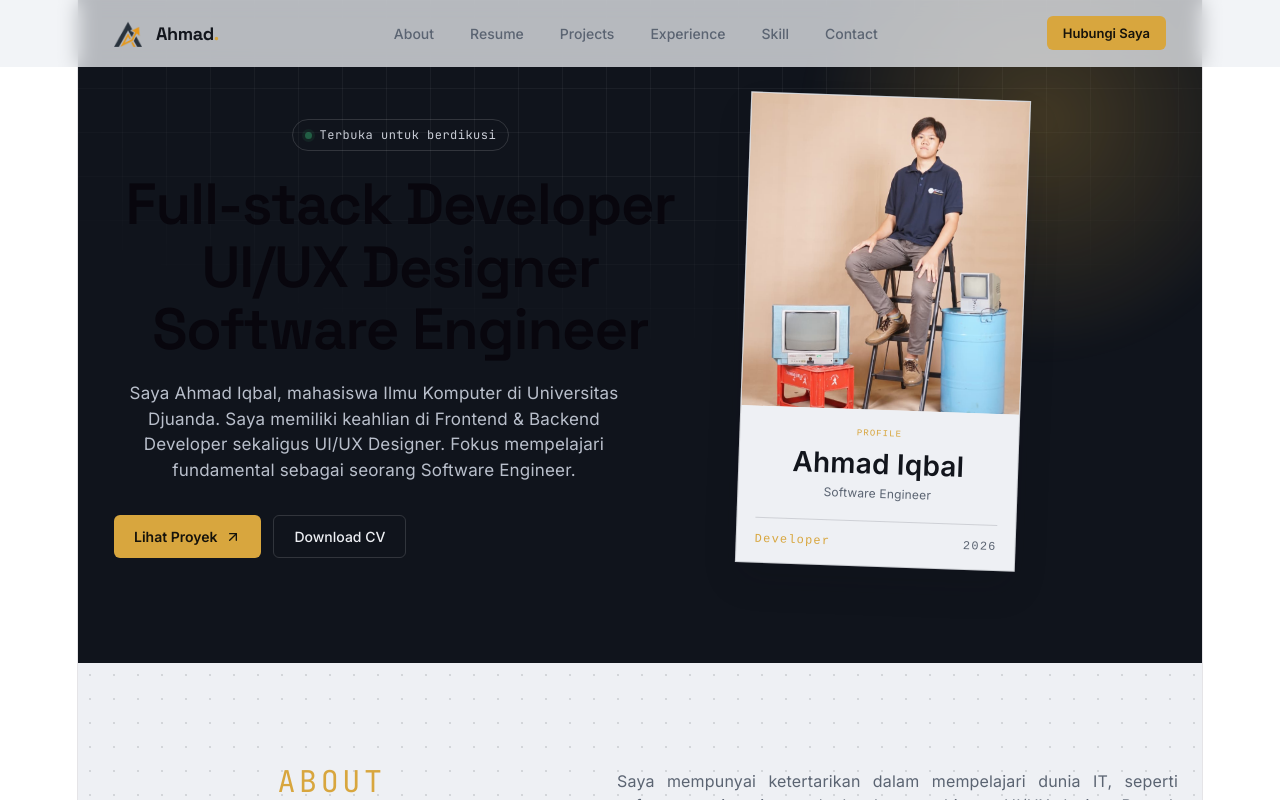
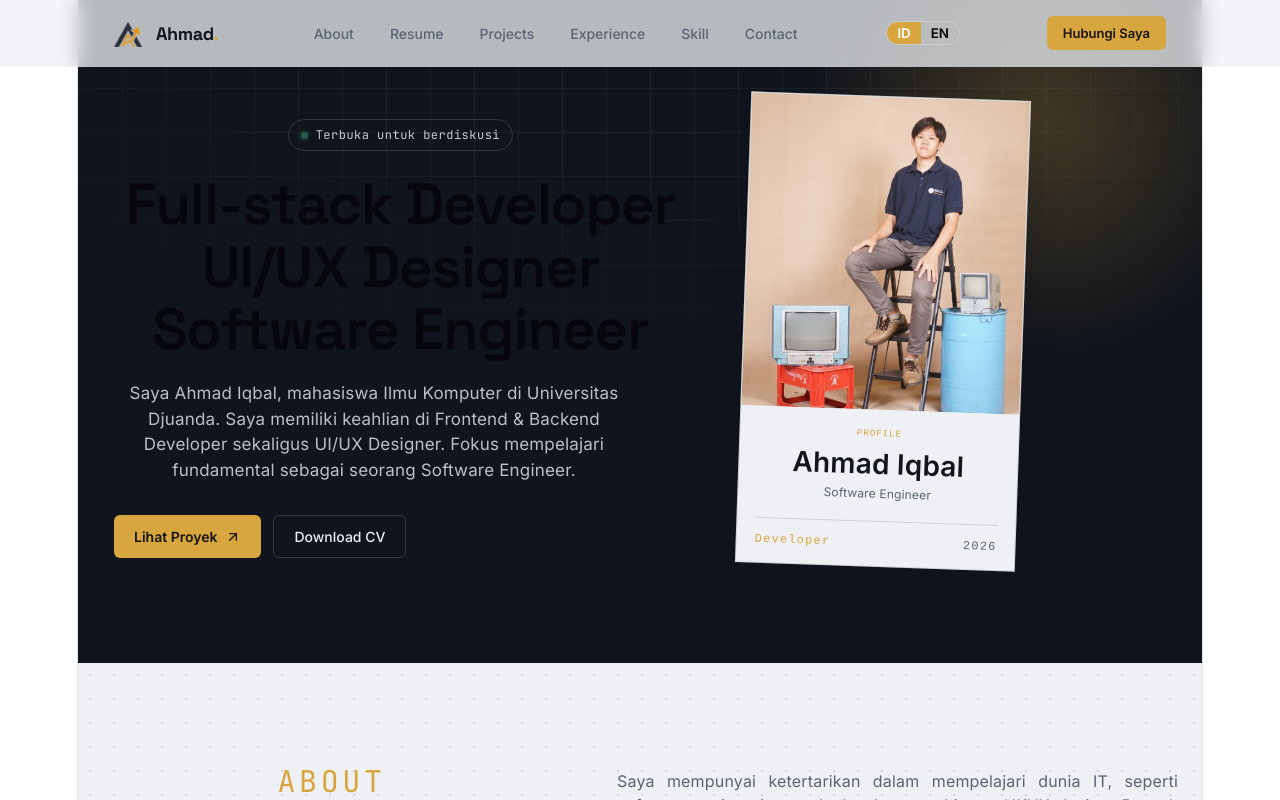
Before and after one commit to AhmadIqbalFE/my-portfolio, a React (Vite) app: page / in a window 1280 px wide. Shown: the top 800 px of the page. Built offline with nearby package versions, Linux system fonts and the light colour scheme.

Commit message:
add languages

```diff
--- a/package.json
+++ b/package.json
@@ -10,9 +10,10 @@
     "preview": "vite preview"
   },
   "dependencies": {
+    "i18next": "^26.4.7",
     "lucide-react": "^1.34.0",
-    "react": "^19.2.8",
-    "react-dom": "^19.2.8",
+    "react": "^19.3.1",
+    "react-dom": "^19.3.1",
     "react-icons": "^5.7.0"
   },
   "devDependencies": {
--- a/src/components/layout/Navbar.jsx
+++ b/src/components/layout/Navbar.jsx
@@ -2,10 +2,12 @@ import { useEffect, useState } from "react";
 import { Menu, X } from "lucide-react";
 import { navigation } from "../../data/navigation";
 import weblogo from "../../assets/images/navbarlogo.png";
+import { useLanguage } from "../../i18n/LanguageContext";
 
 function Navbar() {
   const [menuOpen, setMenuOpen] = useState(false);
   const [scrolled, setScrolled] = useState(false);
+  const { lang, setLang } = useLanguage();
 
   useEffect(() => {
     const onScroll = () => {
@@ -58,6 +60,21 @@ function Navbar() {
           ))}
         </div>
 
+        <div className="lang-switcher">
+          <button
+            className={lang === "id" ? "active" : ""}
+            onClick={() => setLang("id")}
+          >
+            ID
+          </button>
+          <button
+            className={lang === "en" ? "active" : ""}
+            onClick={() => setLang("en")}
+          >
+            EN
+          </button>
+        </div>
+
         <button
           className="btn-desktop navbar-contact-button"
           onClick={() => scrollTo("kontak")}
--- a/src/components/sections/Hero.jsx
+++ b/src/components/sections/Hero.jsx
@@ -1,8 +1,10 @@
 import { ArrowUpRight } from "lucide-react";
 import Reveal from "../common/Reveal";
 import profilePhoto from "../../assets/profile-photo.jpeg";
+import { useLanguage } from "../../i18n/LanguageContext";
 
 function Hero() {
+  const { t } = useLanguage();
   const scrollTo = (id) => {
     const element = document.getElementById(id);
 
@@ -31,7 +33,7 @@ function Hero() {
           <div>
             <span className="badge">
               <span className="badge-dot" />
-              Terbuka untuk berdikusi
+              {t("hero.badge")}
             </span>
 
             <h1 className="font-display hero-title">
--- /dev/null
+++ b/src/i18n/LanguageContext.jsx
@@ -0,0 +1,31 @@
+import { createContext, useContext, useState, useEffect } from "react";
+import id from "./id.json";
+import en from "./en.json";
+
+const translations = { id, en };
+const LanguageContext = createContext();
+
+export function LanguageProvider({ children }) {
+  const [lang, setLang] = useState(() => {
+    return localStorage.getItem("lang") || "id";
+  });
+
+  useEffect(() => {
+    localStorage.setItem("lang", lang);
+    document.documentElement.lang = lang;
+  }, [lang]);
+
+  const t = (key) => {
+    return (
+      key.split(".").reduce((obj, k) => obj?.[k], translations[lang]) ?? key
+    );
+  };
+
+  return (
+    <LanguageContext.Provider value={{ lang, setLang, t }}>
+      {children}
+    </LanguageContext.Provider>
+  );
+}
+
+export const useLanguage = () => useContext(LanguageContext);
--- /dev/null
+++ b/src/i18n/en.json
@@ -0,0 +1,15 @@
+{
+  "hero": {
+    "badge": "Open to discussions",
+    "title": "Full-stack Developer, UI/UX Designer & Software Engineer",
+    "description": "I'm {{name}}, a Computer Science student at Universitas Djuanda. I have expertise in Frontend & Backend Development as well as UI/UX Design. I focus on learning the fundamentals of becoming a Software Engineer.",
+    "viewProjects": "View Projects",
+    "downloadCv": "Download CV",
+    "photoAlt": "Photo of {{name}}",
+    "profileTag": "PROFILE",
+    "role": "Software Engineer",
+    "meta": {
+      "developer": "Developer"
+    }
+  }
+}
--- /dev/null
+++ b/src/i18n/id.json
@@ -0,0 +1,15 @@
+{
+  "hero": {
+    "badge": "Terbuka untuk berdiskusi",
+    "title": "Full-stack Developer, UI/UX Designer & Software Engineer",
+    "description": "Saya {{name}}, mahasiswa Ilmu Komputer di Universitas Djuanda. Saya memiliki keahlian di Frontend & Backend Developer sekaligus UI/UX Designer. Fokus mempelajari fundamental sebagai seorang Software Engineer.",
+    "viewProjects": "Lihat Proyek",
+    "downloadCv": "Download CV",
+    "photoAlt": "Foto {{name}}",
+    "profileTag": "PROFIL",
+    "role": "Software Engineer",
+    "meta": {
+      "developer": "Developer"
+    }
+  }
+}
--- a/src/main.jsx
+++ b/src/main.jsx
@@ -1,10 +1,13 @@
 import { StrictMode } from "react";
 import { createRoot } from "react-dom/client";
 import "./index.css";
+import { LanguageProvider } from "./i18n/LanguageContext";
 import App from "./App.jsx";
 
 createRoot(document.getElementById("root")).render(
   <StrictMode>
-    <App />
+    <LanguageProvider>
+      <App />
+    </LanguageProvider>
   </StrictMode>
 );
--- a/src/styles/index.css
+++ b/src/styles/index.css
@@ -77,6 +77,26 @@ section {
 .divider {
   height: 1px;
   background: var(--line);
+}
+
+/* Language Switcher */
+.lang-switcher {
+  display: inline-flex;
+  border: 1px solid #ccc;
+  border-radius: 999px;
+  overflow: hidden;
+  font-color: var(--muted);
+}
+.lang-switcher button {
+  padding: 3px 10px;
+  background: transparent;
+  border: none;
+  cursor: pointer;
+  font-weight: 600;
+}
+.lang-switcher button.active {
+  background: var(--gold);
+  color: #fff;
 }
 
 /* Eyebrow */
```
Also changed, not shown: src/i18n/index.js (added, +17 -0 lines), 1 other file (tests, documents, lock files or other folders).
